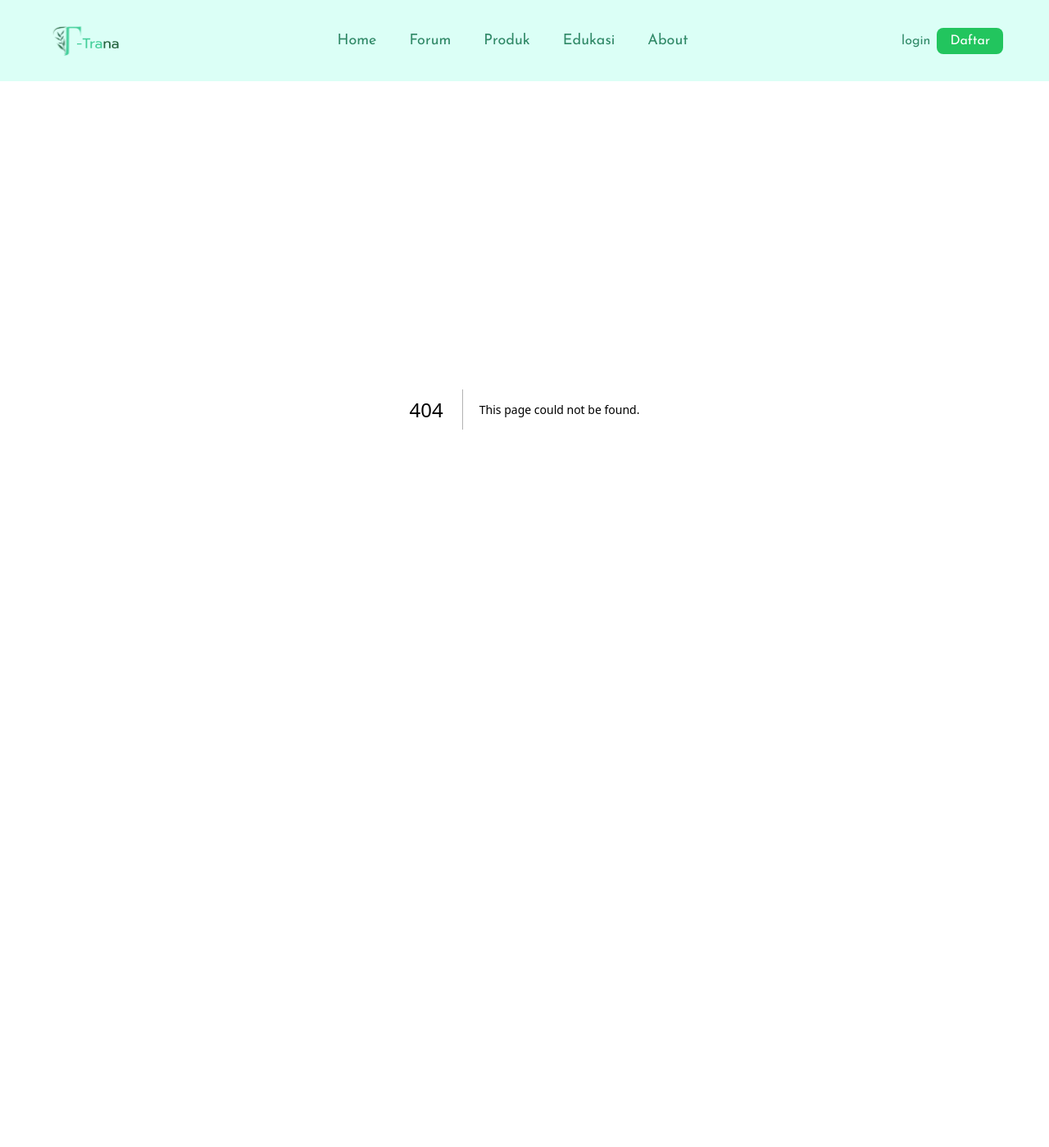
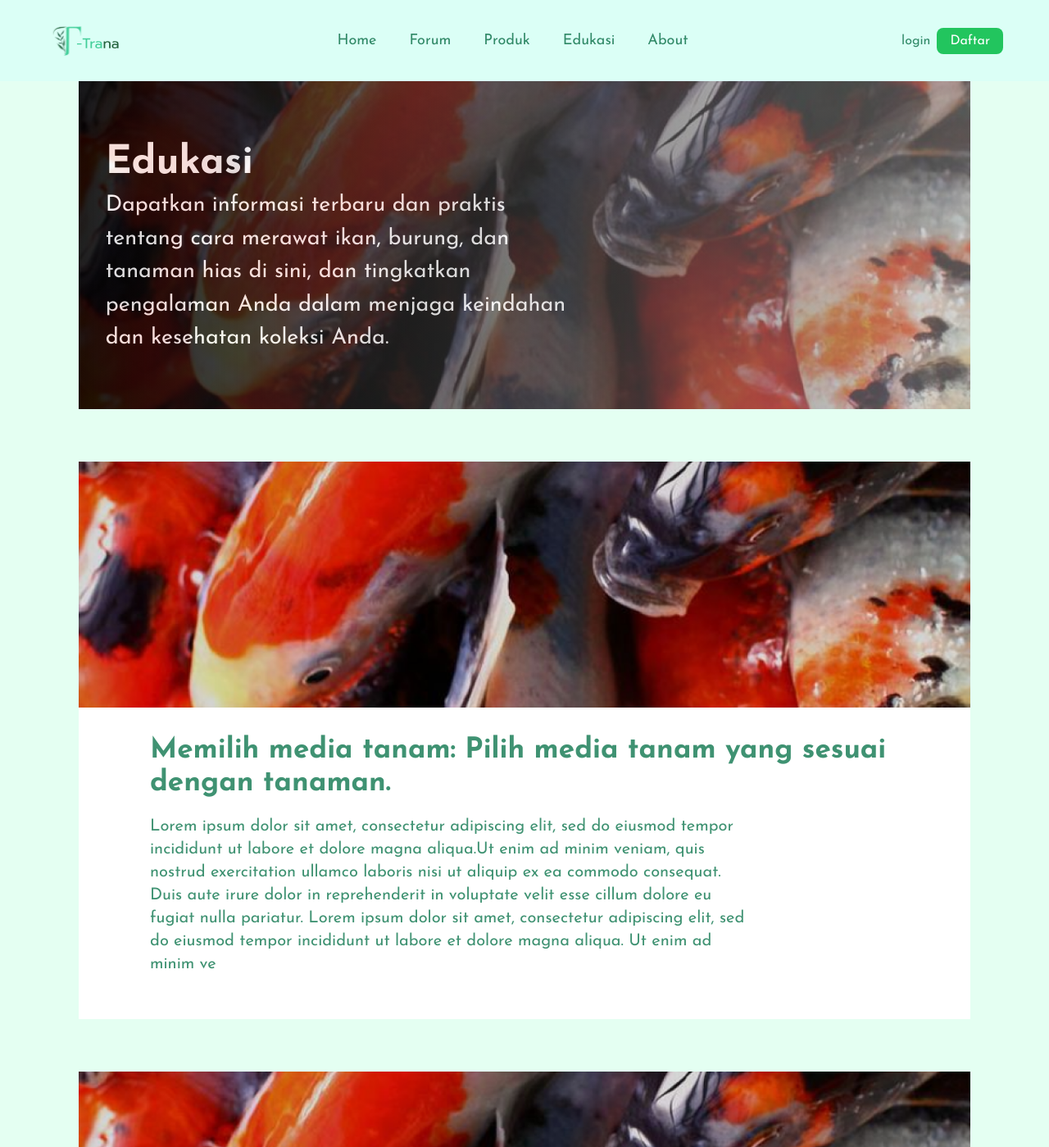
Before and after one commit to auliarahman789/ornatredec, a Next.js app: page /Edukasi/Detail/Ikan/Detail1 in a window 1280 px wide. Before the commit this address had no page. Shown: the top 1399 px of the page at 82% size. Before the commit the page ends 899 px from the top, so only its background shows below. Built offline with nearby package versions, Linux system fonts and the light colour scheme.

Commit message:
membuat folder dan file dan mengubah gambarnya

```diff
--- /dev/null
+++ b/src/app/Edukasi/Detail/Ikan/Detail1/page.tsx
@@ -0,0 +1,103 @@
+import Footer from "@/app/components/homepage/footer";
+import Image from "next/image";
+import React from "react";
+
+function Page() {
+  return (
+    <div className="bg-[#E4FFF2]">
+      <div className="flex flex-col items-center justify-center space-y-16 pb-16">
+        <div
+          className="h-[400px] w-[85%] bg-cover bg-center"
+          style={{ backgroundImage: "url('/img/koi.png')" }}
+        >
+          <div className=" h-[400px] w-full bg-gradient-to-r from-[#000000] to-[#d9d9d970] opacity-85">
+            <div className="ms-[3%] py-[7%]">
+              <h1 className="text-5xl font-bold text-white">Edukasi</h1>
+              <p className="w-[56%] text-[27px] text-white mt-2">
+                Dapatkan informasi terbaru dan praktis tentang cara merawat
+                ikan, burung, dan tanaman hias di sini, dan tingkatkan
+                pengalaman Anda dalam menjaga keindahan dan kesehatan koleksi
+                Anda.
+              </p>
+            </div>
+          </div>
+        </div>
+        <div className="bg-white w-[85%] h-[680px]">
+          <Image
+            src="/img/koi.png"
+            className="w-full h-[300px] object-cover"
+            alt="1"
+            width={100}
+            height={100}
+          />
+          <div className="mx-[8%] mt-[3%]">
+            <h1 className="text-[35px] font-bold text-[#3F9272] leading-10">
+              Memilih media tanam: Pilih media tanam yang sesuai dengan tanaman.
+            </h1>
+            <p className="text-[#3F9272] text-xl me-[20%] mt-[2%]">
+              Lorem ipsum dolor sit amet, consectetur adipiscing elit, sed do
+              eiusmod tempor incididunt ut labore et dolore magna aliqua.Ut enim
+              ad minim veniam, quis nostrud exercitation ullamco laboris nisi ut
+              aliquip ex ea commodo consequat. Duis aute irure dolor in
+              reprehenderit in voluptate velit esse cillum dolore eu fugiat
+              nulla pariatur. Lorem ipsum dolor sit amet, consectetur adipiscing
+              elit, sed do eiusmod tempor incididunt ut labore et dolore magna
+              aliqua. Ut enim ad minim ve
+            </p>
+          </div>
+        </div>
+        <div className="bg-white w-[85%] h-[680px]">
+          <Image
+            src="/img/koi.png"
+            className="w-full h-[300px] object-cover"
+            alt="1"
+            width={100}
+            height={100}
+          />
+          <div className="mx-[8%] mt-[3%]">
+            <h1 className="text-[35px] font-bold text-[#3F9272] leading-10">
+              Memilih media tanam: Pilih media tanam yang sesuai dengan tanaman.
+            </h1>
+            <p className="text-[#3F9272] text-xl me-[20%] mt-[2%]">
+              Lorem ipsum dolor sit amet, consectetur adipiscing elit, sed do
+              eiusmod tempor incididunt ut labore et dolore magna aliqua.Ut enim
+              ad minim veniam, quis nostrud exercitation ullamco laboris nisi ut
+              aliquip ex ea commodo consequat. Duis aute irure dolor in
+              reprehenderit in voluptate velit esse cillum dolore eu fugiat
+              nulla pariatur. Lorem ipsum dolor sit amet, consectetur adipiscing
+              elit, sed do eiusmod tempor incididunt ut labore et dolore magna
+              aliqua. Ut enim ad minim ve
+            </p>
+          </div>
+        </div>
+        <div className="bg-white w-[85%] h-[680px]">
+          <Image
+            src="/img/koi.png"
+            className="w-full h-[300px] object-cover"
+            alt="1"
+            width={100}
+            height={100}
+          />
+          <div className="mx-[8%] mt-[3%]">
+            <h1 className="text-[35px] font-bold text-[#3F9272] leading-10">
+              Memilih media tanam: Pilih media tanam yang sesuai dengan tanaman.
+            </h1>
+            <p className="text-[#3F9272] text-xl me-[20%] mt-[2%]">
+              Lorem ipsum dolor sit amet, consectetur adipiscing elit, sed do
+              eiusmod tempor incididunt ut labore et dolore magna aliqua.Ut enim
+              ad minim veniam, quis nostrud exercitation ullamco laboris nisi ut
+              aliquip ex ea commodo consequat. Duis aute irure dolor in
+              reprehenderit in voluptate velit esse cillum dolore eu fugiat
+              nulla pariatur. Lorem ipsum dolor sit amet, consectetur adipiscing
+              elit, sed do eiusmod tempor incididunt ut labore et dolore magna
+              aliqua. Ut enim ad minim ve
+            </p>
+          </div>
+        </div>
+      </div>
+      <Footer />
+    </div>
+  );
+}
+
+export default Page;
--- /dev/null
+++ b/src/app/Edukasi/Detail/Tumbuhan/Detail1/page.tsx
@@ -0,0 +1,103 @@
+import Footer from "@/app/components/homepage/footer";
+import Image from "next/image";
+import React from "react";
+
+function Page() {
+  return (
+    <div className="bg-[#E4FFF2]">
+      <div className="flex flex-col items-center justify-center space-y-16 pb-16">
+        <div
+          className="h-[400px] w-[85%] bg-cover bg-center"
+          style={{ backgroundImage: "url('/img/judul.png')" }}
+        >
+          <div className=" h-[400px] w-full bg-gradient-to-r from-[#000000] to-[#d9d9d970] opacity-85">
+            <div className="ms-[3%] py-[7%]">
+              <h1 className="text-5xl font-bold text-white">Edukasi</h1>
+              <p className="w-[56%] text-[27px] text-white mt-2">
+                Dapatkan informasi terbaru dan praktis tentang cara merawat
+                ikan, burung, dan tanaman hias di sini, dan tingkatkan
+                pengalaman Anda dalam menjaga keindahan dan kesehatan koleksi
+                Anda.
+              </p>
+            </div>
+          </div>
+        </div>
+        <div className="bg-white w-[85%] h-[680px]">
+          <Image
+            src="/img/judul.png"
+            className="w-full h-[300px] object-cover"
+            alt="1"
+            width={100}
+            height={100}
+          />
+          <div className="mx-[8%] mt-[3%]">
+            <h1 className="text-[35px] font-bold text-[#3F9272] leading-10">
+              Memilih media tanam: Pilih media tanam yang sesuai dengan tanaman.
+            </h1>
+            <p className="text-[#3F9272] text-xl me-[20%] mt-[2%]">
+              Lorem ipsum dolor sit amet, consectetur adipiscing elit, sed do
+              eiusmod tempor incididunt ut labore et dolore magna aliqua.Ut enim
+              ad minim veniam, quis nostrud exercitation ullamco laboris nisi ut
+              aliquip ex ea commodo consequat. Duis aute irure dolor in
+              reprehenderit in voluptate velit esse cillum dolore eu fugiat
+              nulla pariatur. Lorem ipsum dolor sit amet, consectetur adipiscing
+              elit, sed do eiusmod tempor incididunt ut labore et dolore magna
+              aliqua. Ut enim ad minim ve
+            </p>
+          </div>
+        </div>
+        <div className="bg-white w-[85%] h-[680px]">
+          <Image
+            src="/img/judul.png"
+            className="w-full h-[300px] object-cover"
+            alt="1"
+            width={100}
+            height={100}
+          />
+          <div className="mx-[8%] mt-[3%]">
+            <h1 className="text-[35px] font-bold text-[#3F9272] leading-10">
+              Memilih media tanam: Pilih media tanam yang sesuai dengan tanaman.
+            </h1>
+            <p className="text-[#3F9272] text-xl me-[20%] mt-[2%]">
+              Lorem ipsum dolor sit amet, consectetur adipiscing elit, sed do
+              eiusmod tempor incididunt ut labore et dolore magna aliqua.Ut enim
+              ad minim veniam, quis nostrud exercitation ullamco laboris nisi ut
+              aliquip ex ea commodo consequat. Duis aute irure dolor in
+              reprehenderit in voluptate velit esse cillum dolore eu fugiat
+              nulla pariatur. Lorem ipsum dolor sit amet, consectetur adipiscing
+              elit, sed do eiusmod tempor incididunt ut labore et dolore magna
+              aliqua. Ut enim ad minim ve
+            </p>
+          </div>
+        </div>
+        <div className="bg-white w-[85%] h-[680px]">
+          <Image
+            src="/img/judul.png"
+            className="w-full h-[300px] object-cover"
+            alt="1"
+            width={100}
+            height={100}
+          />
+          <div className="mx-[8%] mt-[3%]">
+            <h1 className="text-[35px] font-bold text-[#3F9272] leading-10">
+              Memilih media tanam: Pilih media tanam yang sesuai dengan tanaman.
+            </h1>
+            <p className="text-[#3F9272] text-xl me-[20%] mt-[2%]">
+              Lorem ipsum dolor sit amet, consectetur adipiscing elit, sed do
+              eiusmod tempor incididunt ut labore et dolore magna aliqua.Ut enim
+              ad minim veniam, quis nostrud exercitation ullamco laboris nisi ut
+              aliquip ex ea commodo consequat. Duis aute irure dolor in
+              reprehenderit in voluptate velit esse cillum dolore eu fugiat
+              nulla pariatur. Lorem ipsum dolor sit amet, consectetur adipiscing
+              elit, sed do eiusmod tempor incididunt ut labore et dolore magna
+              aliqua. Ut enim ad minim ve
+            </p>
+          </div>
+        </div>
+      </div>
+      <Footer />
+    </div>
+  );
+}
+
+export default Page;
```
